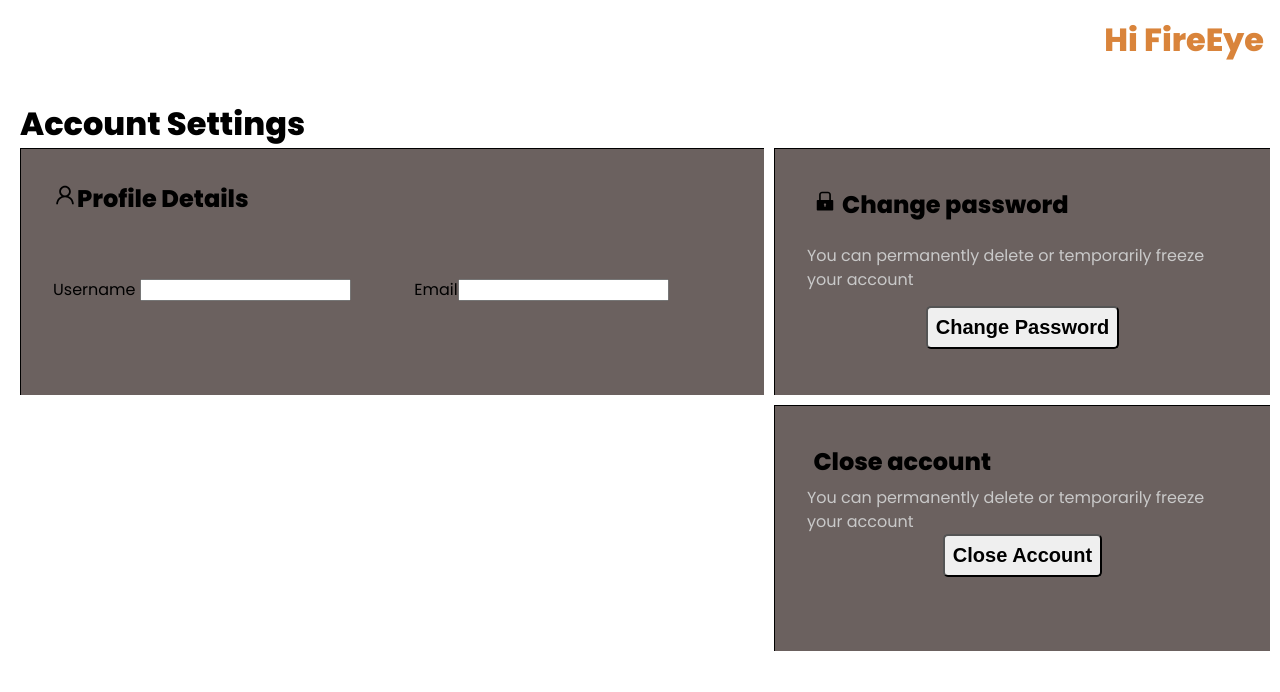
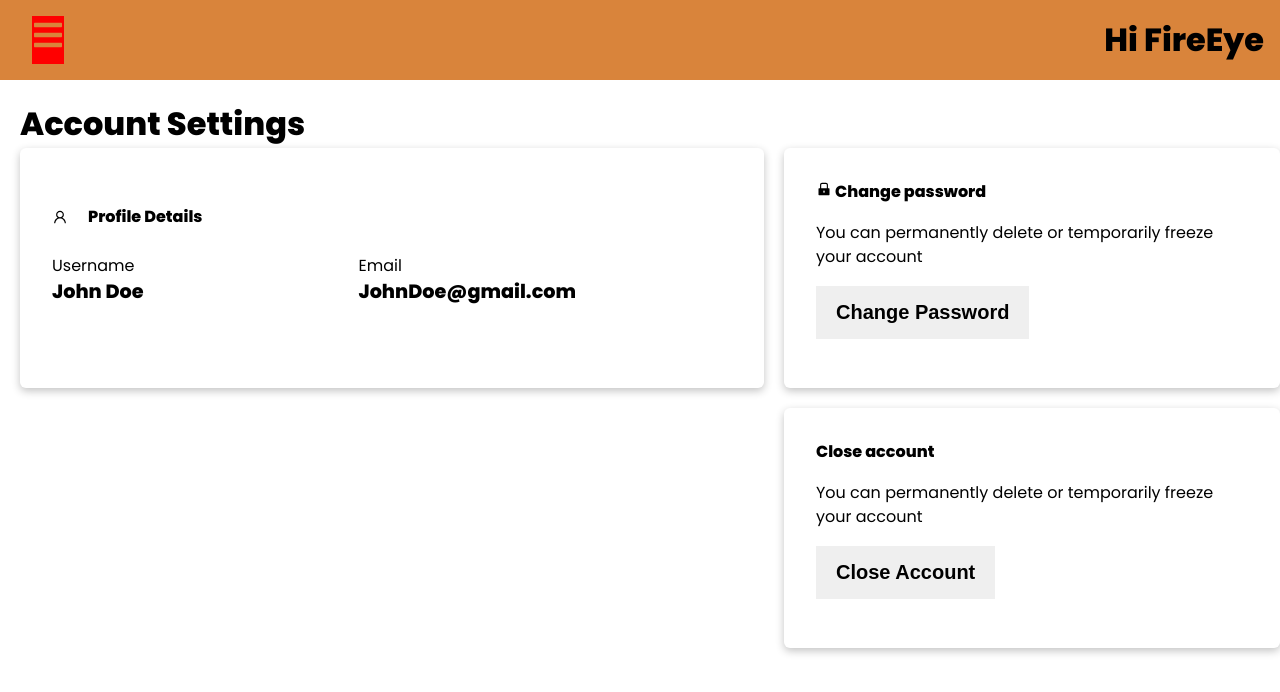
Before and after one commit to briantwene/Team-Project-Fire-Eye, a React (Create React App) app in the folder client/: page /settings in a window 1280 px wide. Shown: the top 692 px of the page. Built offline with nearby package versions, Linux system fonts and the light colour scheme.

Commit message:
More update coming soon

```diff
--- a/client/src/components/Sidebar.jsx
+++ b/client/src/components/Sidebar.jsx
@@ -23,7 +23,7 @@ function Sidebar() {
         </div>
 
       <Link to="#" className='menu-bars'>
-        <FaIcons.FaBars onClick={shownavbar} />
+        <FaIcons.FaBars style={{color:'#D9843B'}} onClick={shownavbar} />
       </Link>
 
       </div>
--- a/client/src/css/App.css
+++ b/client/src/css/App.css
@@ -133,8 +133,7 @@ img {
 }
 
 .Sidebar {
-  background-color: white;
-  color: #D9843B;
+  background-color: #D9843B;
   height: 80px;
   display: flex;
   justify-content: space-between;
@@ -150,12 +149,16 @@ img {
 .menu-bars {
   margin-left: 2rem;
   font-size: 2rem;
-  background: none;
+  color: red;
+  background: red;
   order: 1;
+}
+.menu-bars svg {
+  color: red;
 }
 
 .nav-menu {
-  background-color: #D92938;
+  background-color: #D9843B;
   width: 250px;
   height: 100vh;
   display: flex;
@@ -198,6 +201,7 @@ img {
 
 .nav-menu-items {
   width: 100%;
+  background-color: #D9843B;
 }
 
 .navbar-toggle {
@@ -224,85 +228,91 @@ span {
   height: 100%;
 }
 
+.sub_Header {
+  font-size: 1.2rem;
+  font-weight: bold;
+}
+
 .wrapper {
   display: grid;
   grid-template-columns: 60% 40%;
   grid-template-rows: 1fr 1fr 1fr;
-  gap: 10px;
+  gap: 20px;
   height: 100%;
 }
 
+.w1, .w2, .w3 {
+  border-radius: 6px;
+}
+
 .w1 {
-  background-color: #6b615f;
+  background-color: white;
   display: grid;
   grid-column: 1;
   grid-row: 1;
   padding: 2rem;
-  border-top: 1px solid;
-  border-left: 1px solid;
+  box-shadow: rgba(0, 0, 0, 0.24) 0px 3px 8px;
+}
+.w1 .profilePic {
+  display: flex;
+  align-items: center;
+}
+.w1 .profilePic h4 {
+  padding-left: 20px;
+}
+.w1 .uname {
+  grid-column: 1;
+  grid-row: 2;
+}
+.w1 .email {
+  grid-column: 2;
+  grid-row: 2;
 }
 
 .w2 {
-  background-color: #6b615f;
+  background-color: white;
   padding: 2rem;
   display: grid;
   grid-column: 2;
   grid-row: 1;
-  border-top: 1px solid;
-  border-left: 1px solid;
+  box-shadow: rgba(0, 0, 0, 0.24) 0px 3px 8px;
+}
+.w2 .password .passRadius {
+  display: inline-block;
+  padding: 15px 20px;
+  border: none;
+  cursor: pointer;
+}
+.w2 .password .passRadius:hover {
+  background-color: #D9843B;
 }
 
 .w3 {
-  background-color: #6b615f;
+  background-color: white;
   padding: 2rem;
+  display: grid;
   grid-column: 2;
   grid-row: 2;
-  border-top: 1px solid;
-  border-left: 1px solid;
+  box-shadow: rgba(0, 0, 0, 0.24) 0px 3px 8px;
+}
+.w3 .accountClose .passRadius {
+  display: inline-block;
+  padding: 15px 20px;
+  border: none;
+  cursor: pointer;
+}
+.w3 .accountClose .passRadius:hover {
+  background-color: #D9843B;
 }
 
-.uname {
-  grid-column: 1;
-  grid-row: 2;
+.gallery__items {
+  display: grid;
+  grid-template-columns: repeat(3, 1fr);
+  gap: 20px;
 }
-
-#username {
-  font-size: 1rem;
+.gallery__items--item {
+  background: orange;
 }
-
-.email {
-  grid-column: 2;
-  grid-row: 2;
+.gallery__items--item a img {
+  width: 100%;
 }
-
-#email {
-  font-size: 1rem;
-}
-
-.textWrap {
-  color: #c9c9c9;
-}
-
-.iconsC {
-  font-size: 1.5rem;
-  padding: 0.4rem;
-}
-
-.profilePic {
-  font-size: 1.5rem;
-}
-
-.password {
-  color: white;
-  text-align: center;
-}
-
-.passRadius {
-  border-radius: 5px;
-  padding: 0.5rem;
-}
-
-.accountClose {
-  color: white;
-  text-align: center;
-}
--- a/client/src/pages/Gallery.js
+++ b/client/src/pages/Gallery.js
@@ -1,39 +1,60 @@
-import React from 'react';
+import React from "react";
 
 function Gallery() {
-    return(<div className='gallery'>
+  return (
+    <div className="gallery">
       <h1>Gallery</h1>
-    <div class="gallery">
+      <div className="gallery__items">
+        <div className="gallery__items--item">
           <a target="_blank" href="img_5terre.jpg">
-    <img src="img_5terre.jpg" alt="Cinque Terre" width="600" height="400"></img>
+            <img
+              src="https://images.unsplash.com/photo-1644027616320-b378fc57f78e?ixlib=rb-1.2.1&ixid=MnwxMjA3fDB8MHxwaG90by1wYWdlfHx8fGVufDB8fHx8&auto=format&fit=crop&w=870&q=80"
+              alt="Cinque Terre"
+              width="600"
+              height="400"
+            ></img>
           </a>
-  <div class="desc">Add a description of the image here</div>
+          <div className="desc">Add a description of the image here</div>
         </div>
 
-<div class="gallery">
+        <div className="gallery__items--item">
           <a target="_blank" href="img_forest.jpg">
-    <img src="img_forest.jpg" alt="Forest" width="600" height="400"></img>
+            <img
+              src="https://images.unsplash.com/photo-1644027616320-b378fc57f78e?ixlib=rb-1.2.1&ixid=MnwxMjA3fDB8MHxwaG90by1wYWdlfHx8fGVufDB8fHx8&auto=format&fit=crop&w=870&q=80"
+              alt="Forest"
+              width="600"
+              height="400"
+            ></img>
           </a>
-  <div class="desc">Add a description of the image here</div>
+          <div className="desc">Add a description of the image here</div>
         </div>
 
-<div class="gallery">
+        <div className="gallery__items--item">
           <a target="_blank" href="img_lights.jpg">
-    <img src="img_lights.jpg" alt="Northern Lights" width="600" height="400"></img>
+            <img
+              src="https://images.unsplash.com/photo-1644027616320-b378fc57f78e?ixlib=rb-1.2.1&ixid=MnwxMjA3fDB8MHxwaG90by1wYWdlfHx8fGVufDB8fHx8&auto=format&fit=crop&w=870&q=80"
+              alt="Northern Lights"
+              width="600"
+              height="400"
+            ></img>
           </a>
-  <div class="desc">Add a description of the image here</div>
+          <div className="desc">Add a description of the image here</div>
         </div>
 
-<div class="gallery">
+        <div className="gallery__items--item">
           <a target="_blank" href="img_mountains.jpg">
-    <img src="img_mountains.jpg" alt="Mountains" width="600" height="400"></img>
+            <img
+              src="https://images.unsplash.com/photo-1644027616320-b378fc57f78e?ixlib=rb-1.2.1&ixid=MnwxMjA3fDB8MHxwaG90by1wYWdlfHx8fGVufDB8fHx8&auto=format&fit=crop&w=870&q=80"
+              alt="Mountains"
+              width="600"
+              height="400"
+            ></img>
           </a>
-  <div class="desc">Add a description of the image here</div>
-
+          <div className="desc">Add a description of the image here</div>
         </div>
-
-
-</div>)
+      </div>
+    </div>
+  );
 }
 
 export default Gallery;
--- a/client/src/pages/Settings.js
+++ b/client/src/pages/Settings.js
@@ -9,19 +9,25 @@ function Setting() {
 
 
        <div className='wrapper'>
-         <div className="w1"> <h4 className='profilePic'> <AiIcons.AiOutlineUser/>Profile Details</h4>
+         <div className="w1"> <div className='profilePic'> < AiIcons.AiOutlineUser /><h4>Profile Details</h4> </div>
+
+
+
 
 
             <div className='uname'>
-            <label for="username"><h7>Username</h7> </label>
-            <input type="text" id="username" name="username"></input>
+
+            <p className="uname__title">Username</p>
+
+            <p className="uname__user sub_Header"> John Doe</p>
 
             </div>
 
             <div className='email'>
-              <label for="email"><h7>Email</h7></label>
-              <input type="text" id="email" name="email"></input>
+            <p className="email__title">Email</p>
 
+            {/* //Handles multiple functions */}
+            <p className="email__address sub_Header">JohnDoe@gmail.com</p>
               </div>
 
             </div>
--- a/client/src/sass/components/_all.scss
+++ b/client/src/sass/components/_all.scss
@@ -1,4 +1,5 @@
 @import "home";
 @import "sidebar";
 @import "main";
-@import "settings"
+@import "settings";
+@import "gallery";
--- a/client/src/sass/components/_gallery.scss
+++ b/client/src/sass/components/_gallery.scss
@@ -1,49 +1,17 @@
-.gallery {
-    padding: 20px;
-    border: 1px solid #ccc;
-    height: 100%;
+.gallery{
+  &__items{
+    display: grid;
+    grid-template-columns: repeat(3,1fr);
+    gap: 20px;
+    &--item{
+      background: orange;
+      a{
+        img{
+          width: 100%;
+        }
+      }
 
-  }
-
-  .gallery:hover {
-    border: 1px solid #777;
-  }
-
-  .gallery img {
-    width: 100%;
-    height: auto;
-  }
-
-  .desc {
-    padding: 15px;
-    text-align: center;
-  }
-
-  * {
-    box-sizing: border-box;
-  }
-
-  .responsive {
-    padding: 0 6px;
-    float: left;
-    width: 24.99999%;
-  }
-
-  @media only screen and (max-width: 700px) {
-    .responsive {
-      width: 49.99999%;
-      margin: 6px 0;
     }
   }
 
-  @media only screen and (max-width: 500px) {
-    .responsive {
-      width: 100%;
-    }
-  }
-
-  .clearfix:after {
-    content: "";
-    display: table;
-    clear: both;
-  }
+}
--- a/client/src/sass/components/_settings.scss
+++ b/client/src/sass/components/_settings.scss
@@ -1,109 +1,163 @@
 .settings{
     padding: 20px;
     height: 100%;
+}
+
+//Dont want redundant code
+.sub_Header{
+    font-size: 1.2rem;
+    font-weight: bold;
+
 }
 
 .wrapper{
     display: grid;
     grid-template-columns: 60% 40%;
     grid-template-rows: 1fr 1fr 1fr;
-    gap: 10px;
+    gap: 20px;
     height: 100%;
 
 }
+.w1, .w2, .w3{
+    border-radius: 6px;
+}
+.w1{
 
-.w1{
-    background-color: #6b615f;
+    // parent is Uname. & sign looks into that uname targeting user
+
+
+    background-color: white;
     display: grid;
     grid-column: 1;
     grid-row: 1;
     padding: 2rem;
-    border-top: 1px solid;
-    border-left: 1px solid;
+    box-shadow: rgba(0, 0, 0, 0.24) 0px 3px 8px;
+
+    .profilePic{
+        display: flex;
+        align-items: center;
+
+        h4{
+            padding-left: 20px   ;
+
+        }
+
+    }
+    .uname{
+        grid-column: 1;
+        grid-row: 2;
+
+    }
 
 
+    .email{
+        grid-column: 2;
+        grid-row: 2;
+    }
 }
 
 // Change Password
 .w2{
 
-   background-color: #6b615f;
+   background-color: white;
    padding: 2rem;
    display: grid;
    grid-column: 2;
    grid-row: 1;
-   border-top: 1px solid;
-   border-left: 1px solid;
+   box-shadow: rgba(0, 0, 0, 0.24) 0px 3px 8px;
+   .password{
+
+       .passRadius{
+           display: inline-block;
+           padding: 15px 20px;
+           border: none;
+           cursor: pointer;
+           &:hover{
+               background-color: #D9843B;
+
+           }
+
+       }
+   }
+
 }
 
 // Close Account
 
 .w3{
-   background-color: #6b615f;
+    background-color: white;
    padding: 2rem;
+   display: grid;
    grid-column: 2;
    grid-row: 2;
-   border-top: 1px solid;
-   border-left: 1px solid;
+   box-shadow: rgba(0, 0, 0, 0.24) 0px 3px 8px;
+    .accountClose{
 
-}
+       .passRadius{
+           display: inline-block;
+           padding: 15px 20px;
+           border: none;
+           cursor: pointer;
+           &:hover{
+               background-color: #D9843B;
 
-.uname{
+           }
 
-    grid-column: 1;
-    grid-row: 2;
-
+       }
+   }
 }
 
 
-#username{
-    font-size: 1rem;
-}
-
-.email{
-
-    grid-column: 2;
-    grid-row: 2;
-}
-
-#email{
-    font-size: 1rem;
-}
 
 
-.textWrap{
-    color: #c9c9c9;
+// #username{
+//     font-size: 1rem;
+// }
 
-}
+// .email{
+
+//     grid-column: 2;
+//     grid-row: 2;
+// }
+
+// #email{
+//     font-size: 1rem;
+// }
 
 
-.iconsC{
-    font-size: 1.5rem;
-    padding: 0.4rem;
-}
+// .textWrap{
+//     color: #c9c9c9;
 
-.profilePic{
-    font-size: 1.5rem;
-
-}
+// }
 
 
-.password{
+// .iconsC{
+//     font-size: 1.5rem;
+//     padding: 0.4rem;
+// }
 
-    color: white;
-    text-align: center;
+// .profilePic{
+//     font-size: 1.5rem;
+
+// }
 
 
-}
+// .password{
 
-.passRadius{
+//     color: white;
+//     text-align: center;
 
-    border-radius: 5px;
-    padding: 0.5rem;
-}
 
-.accountClose{
-    color: white;
-    text-align: center;
+// }
 
-}
+// .passRadius{
+
+//     border-radius: 5px;
+//     padding: 0.5rem;
+// }
+
+// .accountClose{
+//     color: white;
+//     text-align: center;
+
+// }
--- a/client/src/sass/components/_sidebar.scss
+++ b/client/src/sass/components/_sidebar.scss
@@ -1,6 +1,6 @@
 .Sidebar {
-  background-color: white;
-  color: #D9843B;
+  background-color: #D9843B;
+  // color: #D9843B;
   height: 80px;
   display: flex;
   justify-content: space-between;
@@ -17,13 +17,17 @@
 .menu-bars{
   margin-left:2rem;
   font-size: 2rem;
-  background: none;
+  color: red;
+  background: red;
   order: 1;
+  svg {
+    color: red;
+  }
 
 }
 
 .nav-menu {
-  background-color:#D92938;
+  background-color:#D9843B;
   width: 250px;
   height: 100vh;
   display: flex;
@@ -70,6 +74,7 @@
 
 .nav-menu-items {
   width: 100%;
+  background-color: #D9843B;
 }
 
 
```
Lines whose indentation alone changed are shown as unchanged.
